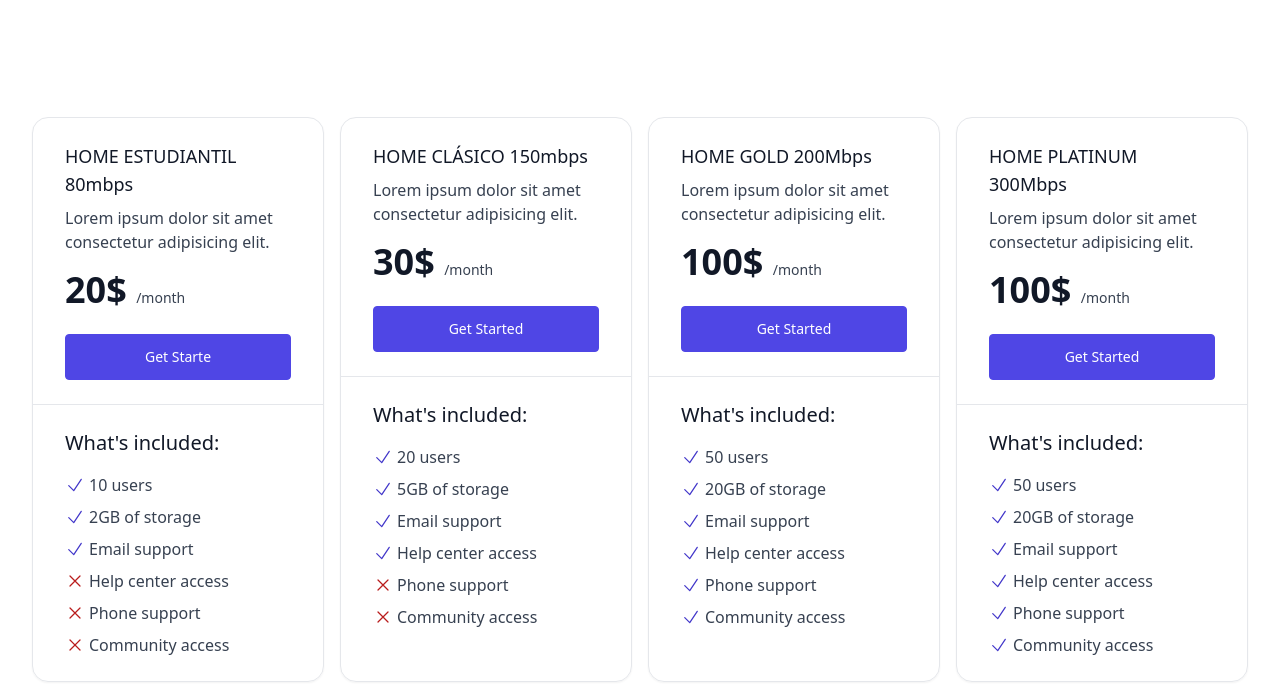
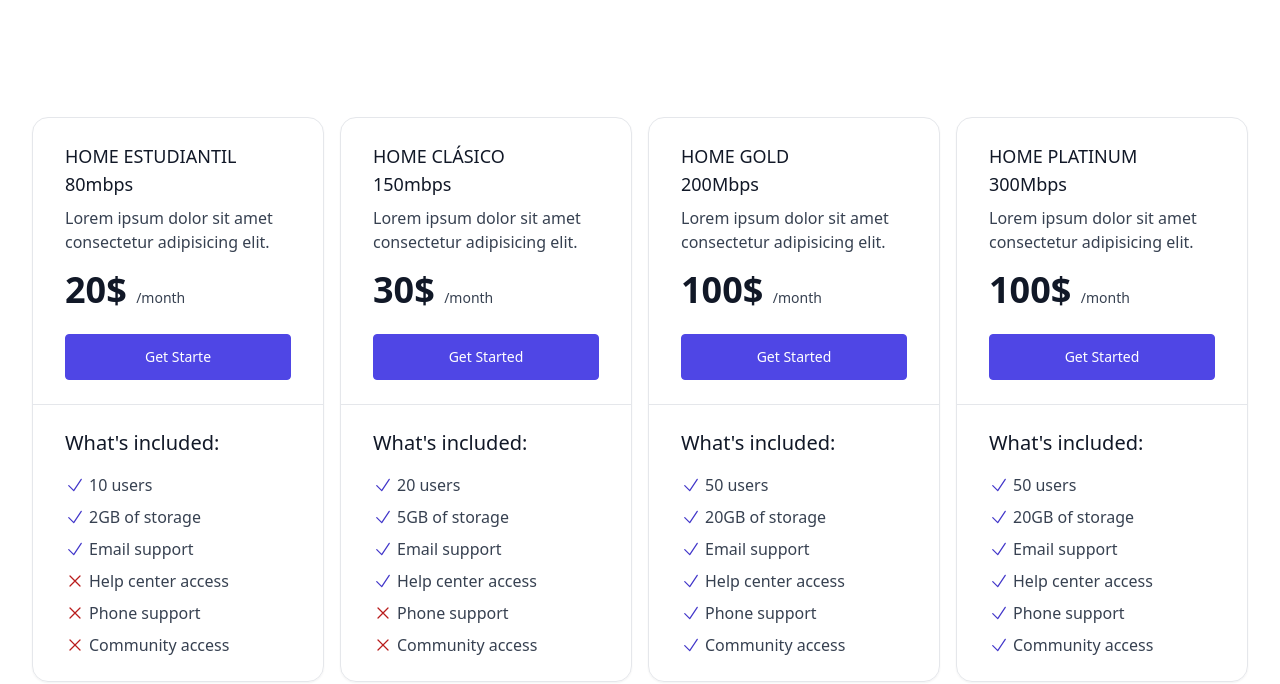
Before and after one commit to ByronVTS/Surnet-Landing-Page, an Astro site: page / in a window 1280 px wide. Shown: the part 1645-2329 px from the top of the page. Built offline with nearby package versions, Linux system fonts and the light colour scheme; Astro itself is replaced by a stand-in of ours.

```diff
--- a/src/components/InternetPlans.astro
+++ b/src/components/InternetPlans.astro
@@ -5,7 +5,8 @@
       class="divide-y divide-gray-200 rounded-2xl border border-gray-200 shadow-sm">
       <div class="p-6 sm:px-8">
         <h2 class="text-lg font-medium text-gray-900">
-            HOME ESTUDIANTIL 80mbps
+            HOME ESTUDIANTIL <br/>
+             80mbps
           <span class="sr-only">Plan</span>
         </h2>
 
@@ -143,7 +144,7 @@
       class="divide-y divide-gray-200 rounded-2xl border border-gray-200 shadow-sm">
       <div class="p-6 sm:px-8">
         <h2 class="text-lg font-medium text-gray-900">
-            HOME CLÁSICO 150mbps
+            HOME CLÁSICO <br/>150mbps
           <span class="sr-only">Plan</span>
         </h2>
 
@@ -281,7 +282,7 @@
       class="divide-y divide-gray-200 rounded-2xl border border-gray-200 shadow-sm">
       <div class="p-6 sm:px-8">
         <h2 class="text-lg font-medium text-gray-900">
-            HOME GOLD 200Mbps
+            HOME GOLD <br/> 200Mbps
           <span class="sr-only">Plan</span>
         </h2>
 
@@ -419,7 +420,7 @@
       class="divide-y divide-gray-200 rounded-2xl border border-gray-200 shadow-sm">
       <div class="p-6 sm:px-8">
         <h2 class="text-lg font-medium text-gray-900">
-            HOME PLATINUM 300Mbps
+            HOME PLATINUM <br/> 300Mbps
           <span class="sr-only">Plan</span>
         </h2>
 
```
